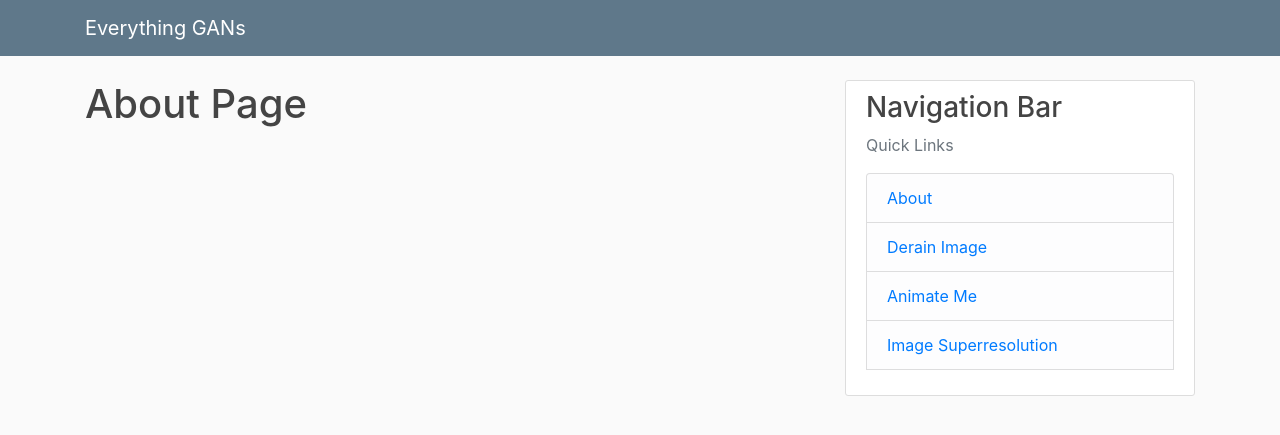
After one commit to jain-aayush/EverythingGANs, a Flask app: page /about in a window 1280 px wide. The commit adds this page. Shown: the top 435 px of the page. Run offline with Flask 2, Linux system fonts and the light colour scheme; some libraries are stand-ins or nearby versions.

Commit message:
Basic Templates

```diff
--- a/run.py
+++ b/run.py
@@ -4,7 +4,11 @@ app = Flask(__name__)
 
 @app.route("/")
 def home():
-    return render_template('layout.html')
+    return render_template('home.html')
+
+@app.route("/about")
+def about():
+    return render_template('about.html')
 
 if __name__ == '__main__':
     app.run(debug = True)
--- /dev/null
+++ b/templates/about.html
@@ -0,0 +1,6 @@
+{% extends "layout.html" %}
+{% block content %}
+
+    <h1>About Page</h1>
+
+{% endblock content %}
--- a/templates/layout.html
+++ b/templates/layout.html
@@ -34,13 +34,15 @@
     <main role="main" class="container">
       <div class="row">
         <div class="col-md-8">
+            {% block content %}
+            {% endblock %}
         </div>
         <div class="col-md-4">
           <div class="content-section">
             <h3>Navigation Bar</h3>
             <p class='text-muted'>Quick Links
               <ul class="list-group">
-                <li class="list-group-item list-group-item-light"><a href="#about">About</a></li>
+                  <li class="list-group-item list-group-item-light"><a href="{{ url_for('about') }}">About</a></li>
                 <li class="list-group-item list-group-item-light"><a href="#recbooks">Derain Image</a></li>
                 <li class="list-group-item list-group-item-light"><a href="#recbooks">Animate Me</li>
                 <li class="list-group-item list-group-item-light"><a href="#recbooks">Image Superresolution</li>
```
Also changed, not shown: templates/home.html (added, +8 -0 lines), static/Logo.jpeg (added).
